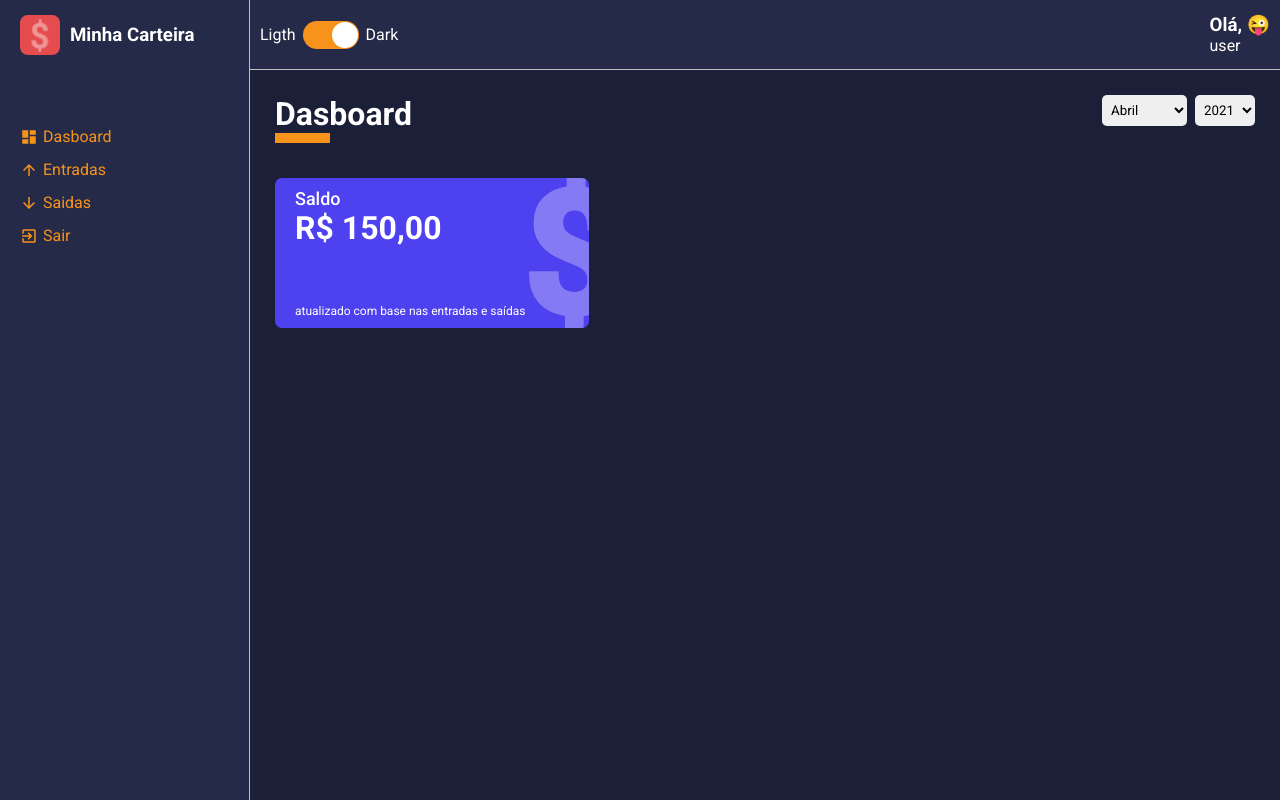
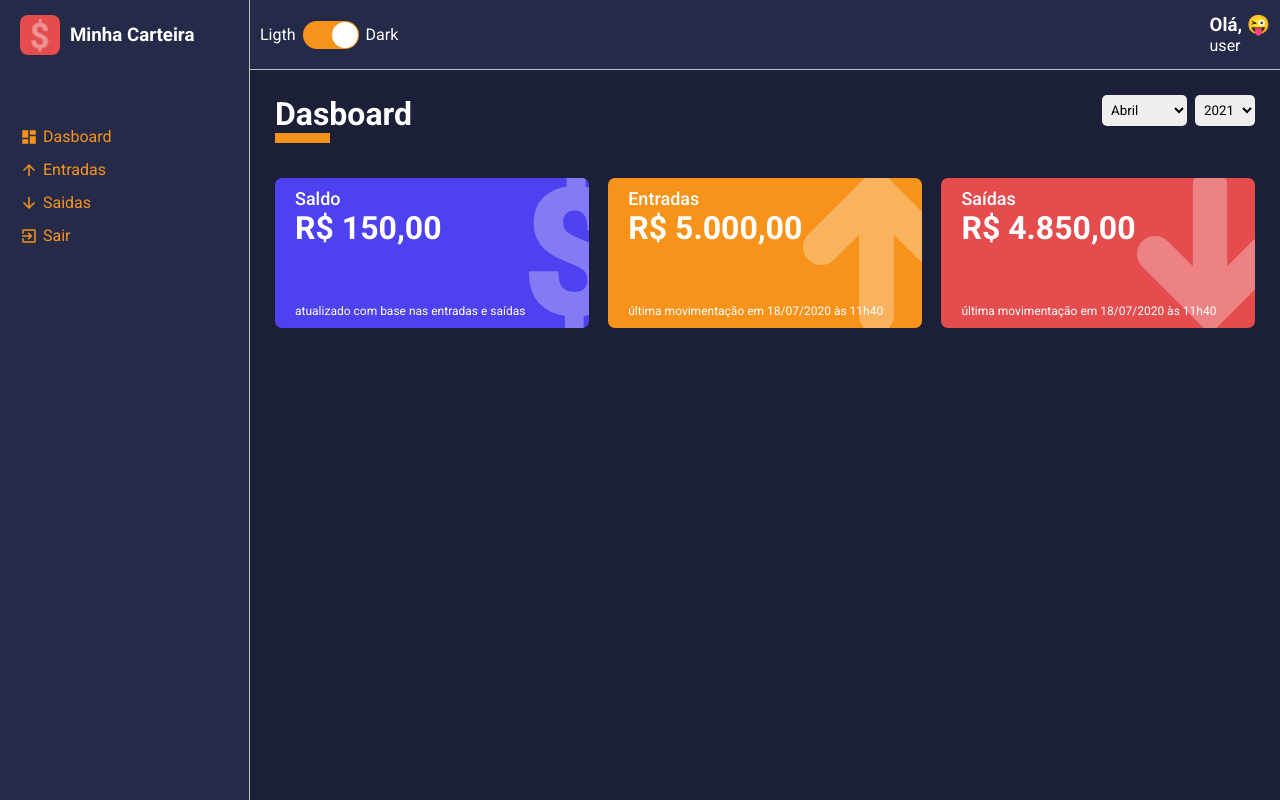
Before and after one commit to UmberBn/minha-carteira, a React (Create React App) app: page /dashboard in a window 1280 px wide. Built offline with nearby package versions, Linux system fonts and the light colour scheme.

Commit message:
Adicionei 3 cards para exemplos

```diff
--- a/src/components/WalletBox/index.tsx
+++ b/src/components/WalletBox/index.tsx
@@ -25,7 +25,7 @@ const WalletBox: React.FC<IWalletBoxProps> = ({
     } else {
       return arrowDown
     };
-  }, [])
+  }, [icon])
 
   return (
     <Container color={ color }>
--- a/src/pages/Dashboard/index.tsx
+++ b/src/pages/Dashboard/index.tsx
@@ -74,6 +74,20 @@ const Dashboard: React.FC = () => {
           icon="dolar"
           color="#4E41F0"
         />
+        <WalletBox
+          title='Entradas'
+          amount={5000}
+          footerLabel='última movimentação em 18/07/2020 às 11h40'
+          icon="arrowUp"
+          color="#F7931B"
+        />
+        <WalletBox
+          title='Saídas'
+          amount={4850}
+          footerLabel='última movimentação em 18/07/2020 às 11h40'
+          icon="arrowDown"
+          color="#E44C4E"
+        />
       </Content>
     </Container>
   );
```
